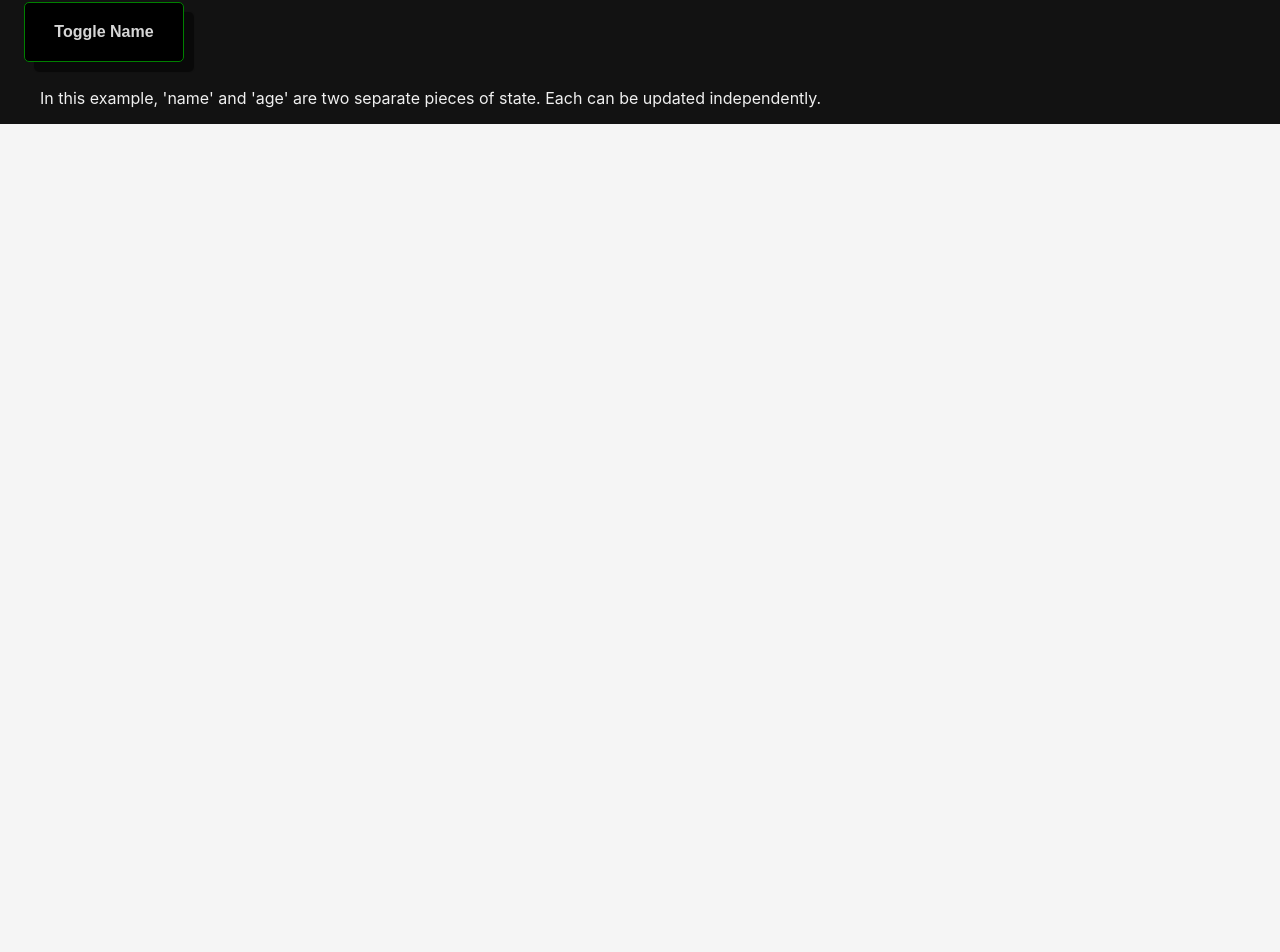
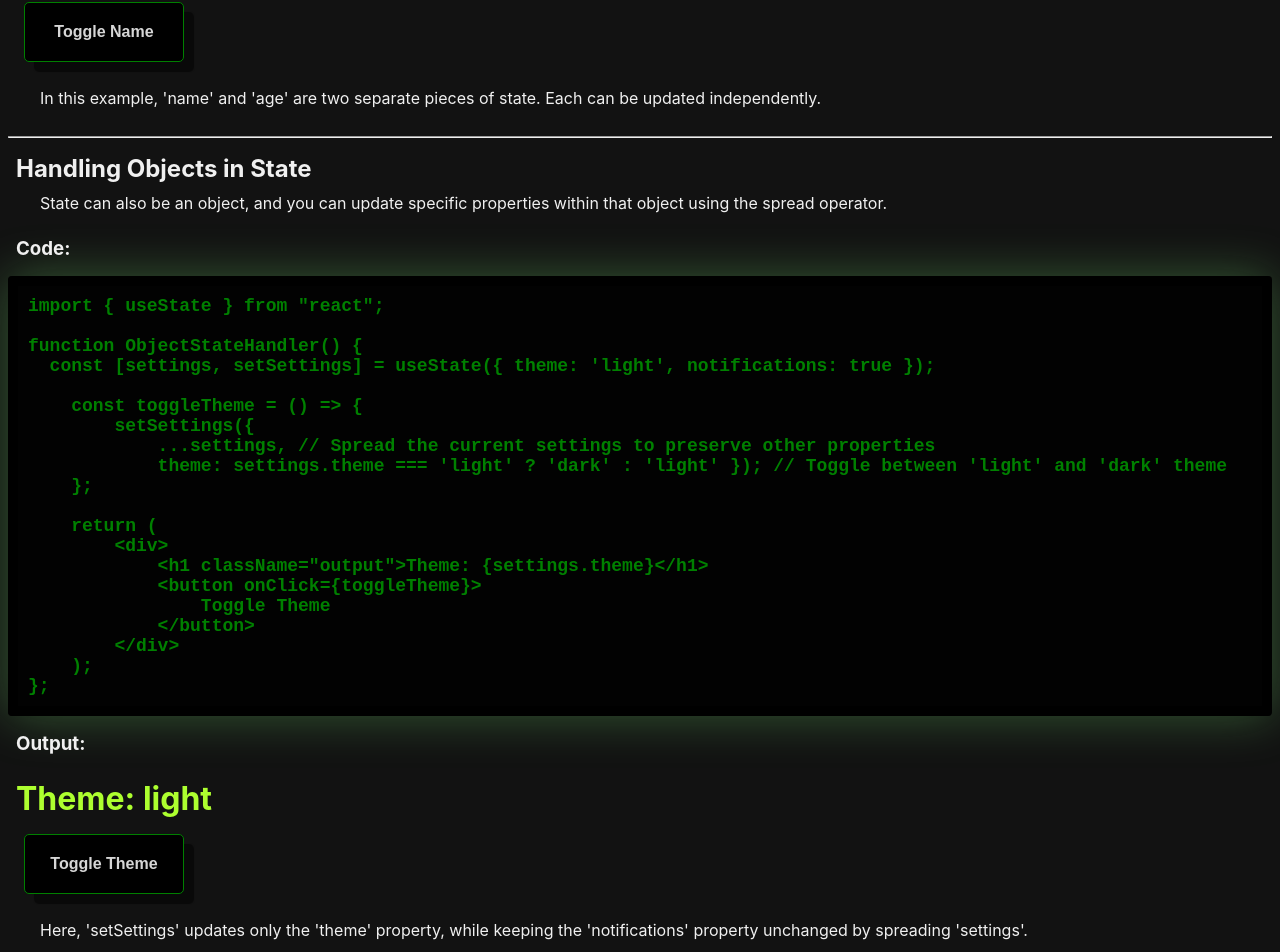
Before and after one commit to rees-kyle/react_showcase, a React (Create React App) app in the folder project/: page /state-management-in-functional-components in a window 1280 px wide. Shown: the part 2728-3680 px from the top of the page. Before the commit the page ends 2852 px from the top, so only its background shows below. Built offline with nearby package versions, Linux system fonts and the light colour scheme.

Commit message:
Add ObjectStateHandler component
- Added component file.
- Added to index in components folder.
- Imported and added component to page.

```diff
--- /dev/null
+++ b/project/src/components/basics/state_management_in_functional_components/ObjectStateHandler.js
@@ -0,0 +1,62 @@
+import { useState } from "react";
+
+function ObjectStateHandler() {
+  const [settings, setSettings] = useState({ theme: 'light', notifications: true });
+
+    const toggleTheme = () => {
+        setSettings({
+            ...settings, // Spread the current settings to preserve other properties
+            theme: settings.theme === 'light' ? 'dark' : 'light' }); // Toggle between 'light' and 'dark' theme
+    };
+    return (
+        <div>
+            <br/>
+            <hr/>
+            <h2>Handling Objects in State</h2>
+            <p>
+                State can also be an object,
+                and you can update specific properties within that object using the spread operator.
+            </p>
+
+            <h3>Code:</h3>
+            <pre>
+                <code>
+                    {`import { useState } from "react";
+
+function ObjectStateHandler() {
+  const [settings, setSettings] = useState({ theme: 'light', notifications: true });
+
+    const toggleTheme = () => {
+        setSettings({
+            ...settings, // Spread the current settings to preserve other properties
+            theme: settings.theme === 'light' ? 'dark' : 'light' }); // Toggle between 'light' and 'dark' theme
+    };
+
+    return (
+        <div>
+            <h1 className="output">Theme: {settings.theme}</h1>
+            <button onClick={toggleTheme}>
+                Toggle Theme
+            </button>
+        </div>
+    );
+};
+`}
+                </code>
+            </pre>
+
+            <h3>Output:</h3>
+            <h1 className="output">Theme: {settings.theme}</h1>
+            <button onClick={toggleTheme}>
+                Toggle Theme
+            </button>
+
+            <p>
+                Here, 'setSettings' updates only the 'theme' property,
+                while keeping the 'notifications' property unchanged by spreading 'settings'.
+            </p>
+        </div>
+    );
+};
+
+export default ObjectStateHandler;
--- a/project/src/components/basics/state_management_in_functional_components/index.js
+++ b/project/src/components/basics/state_management_in_functional_components/index.js
@@ -1,3 +1,4 @@
 export { default as FunctionalState } from './FunctionalState';
 export { default as UseState } from './UseState';
 export { default as MultiState } from './MultiState';
+export { default as ObjectStateHandler } from './ObjectStateHandler';
--- a/project/src/pages/basics/StateManagementInFunctionalComponents.js
+++ b/project/src/pages/basics/StateManagementInFunctionalComponents.js
@@ -1,7 +1,8 @@
 import {
   FunctionalState,
   UseState,
-  MultiState
+  MultiState,
+  ObjectStateHandler
 } from '../../components/basics/state_management_in_functional_components';
 
 const StateManagementInFunctionalComponents = () => {
@@ -10,6 +11,7 @@ const StateManagementInFunctionalComponents = () => {
       <FunctionalState />
       <UseState />
       <MultiState />
+      <ObjectStateHandler />
     </>
   );
 };
```
